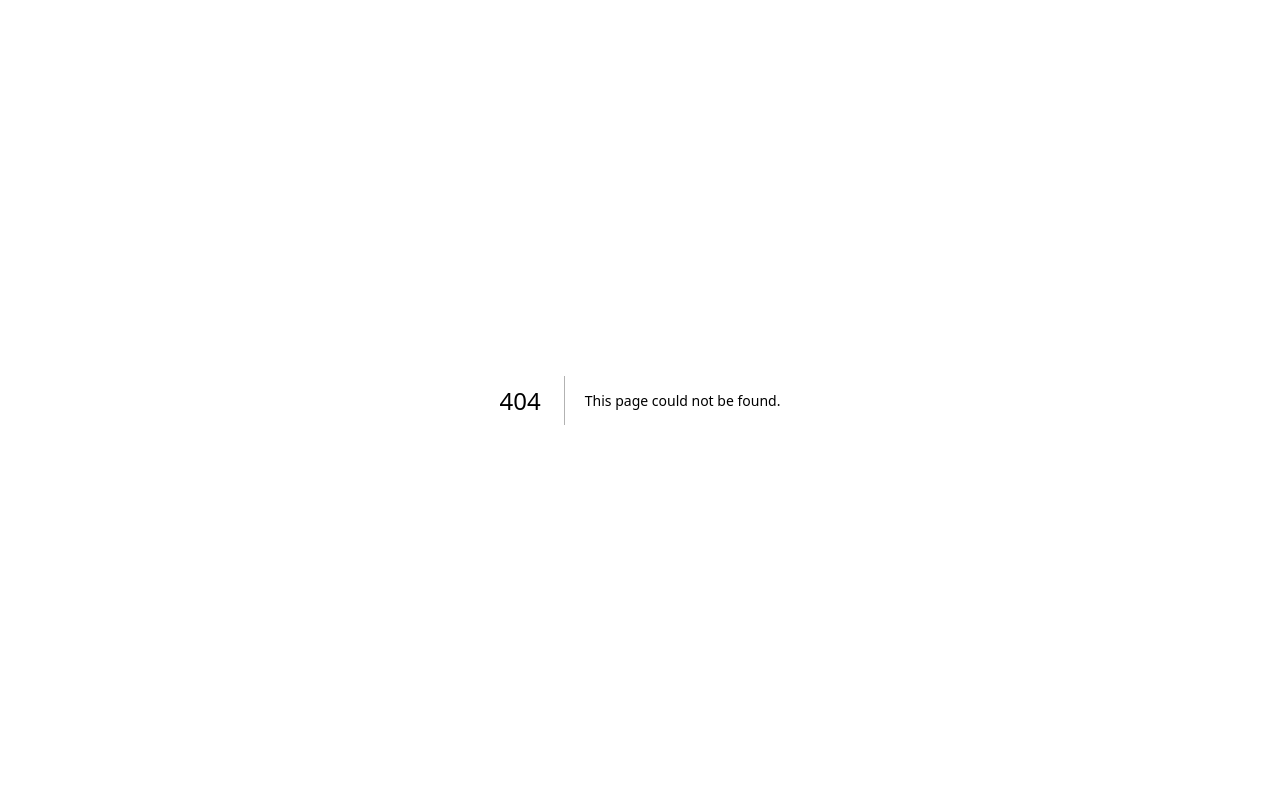
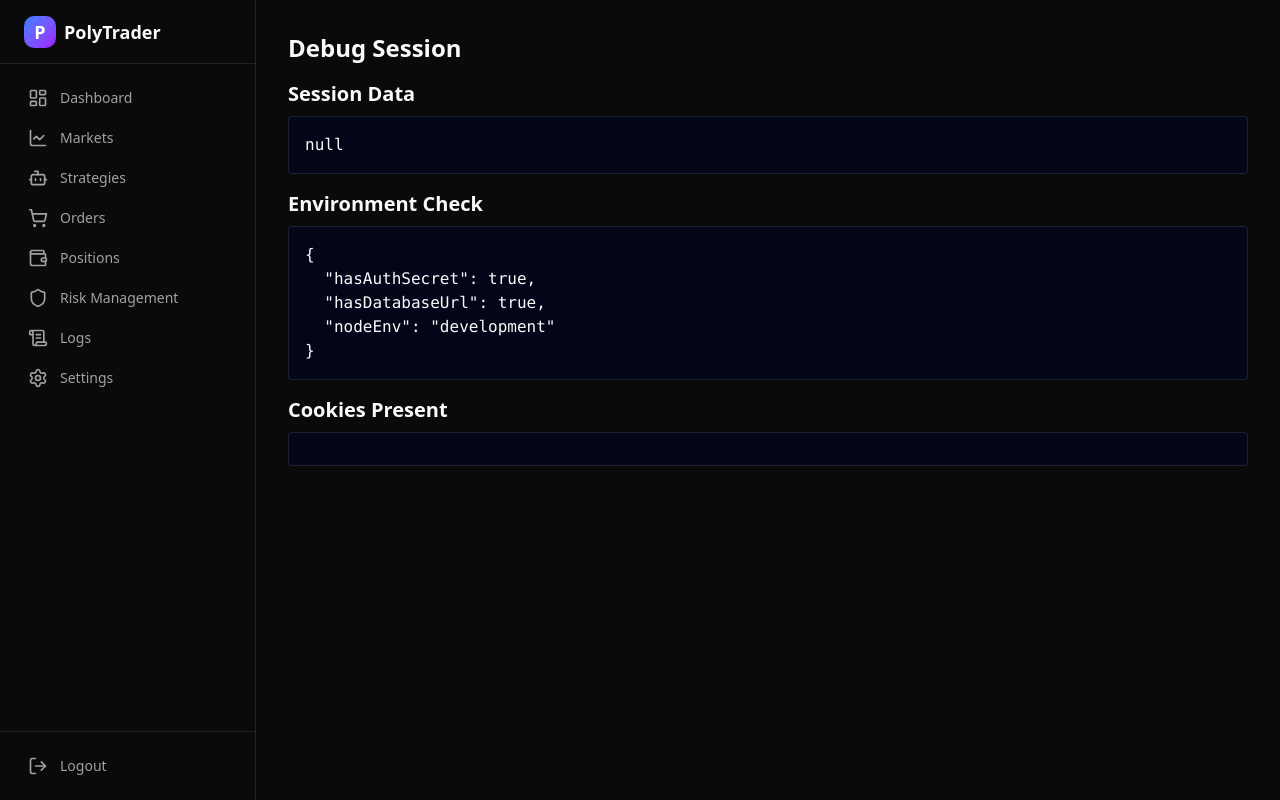
Before and after one commit to desmeulesj/polymarket-trader, a Next.js app: page /dashboard/debug in a window 1280 px wide. Before the commit this address had no page. Built offline with nearby package versions, Linux system fonts and the light colour scheme; no server answers.

Commit message:
Add debug page for diagnosing auth issues

```diff
--- /dev/null
+++ b/app/(dashboard)/dashboard/debug/page.tsx
@@ -0,0 +1,40 @@
+import { auth } from "@/lib/auth";
+import { headers } from "next/headers";
+
+export default async function DebugPage() {
+    const session = await auth();
+    const headersList = headers();
+    const envCheck = {
+        hasAuthSecret: !!process.env.AUTH_SECRET,
+        hasDatabaseUrl: !!process.env.DATABASE_URL,
+        nodeEnv: process.env.NODE_ENV,
+    };
+
+    return (
+        <div className="p-8 space-y-4">
+            <h1 className="text-2xl font-bold">Debug Session</h1>
+
+            <div className="space-y-2">
+                <h2 className="text-xl font-semibold">Session Data</h2>
+                <pre className="bg-slate-950 p-4 rounded border overflow-auto">
+                    {JSON.stringify(session, null, 2)}
+                </pre>
+            </div>
+
+            <div className="space-y-2">
+                <h2 className="text-xl font-semibold">Environment Check</h2>
+                <pre className="bg-slate-950 p-4 rounded border overflow-auto">
+                    {JSON.stringify(envCheck, null, 2)}
+                </pre>
+            </div>
+
+            <div className="space-y-2">
+                <h2 className="text-xl font-semibold">Cookies Present</h2>
+                <pre className="bg-slate-950 p-4 rounded border overflow-auto">
+                    {/* Listing cookie names only for security */}
+                    {headersList.get('cookie')?.split(';').map(c => c.split('=')[0].trim()).join('\n')}
+                </pre>
+            </div>
+        </div>
+    );
+}
```
